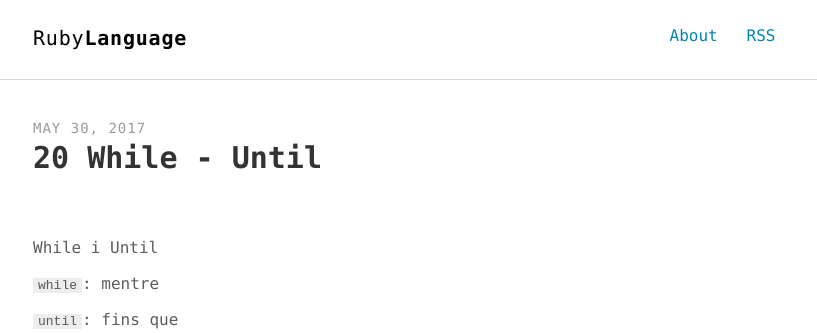
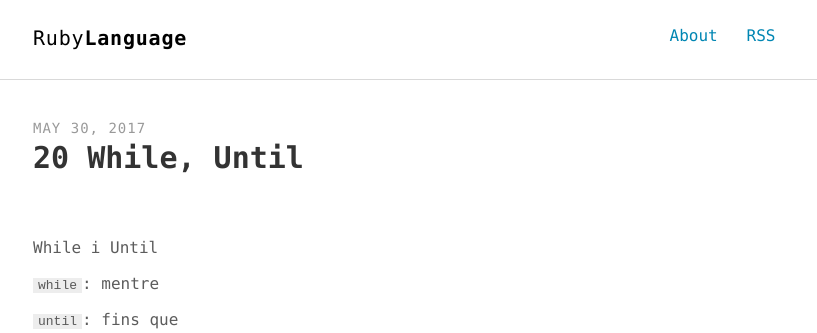
Before and after one commit to inclusa/ruby, a Jekyll site: the page built from _posts/2017-04-30-while-until.md, in a window 1280 px wide and 900 px high. Shown: the top 333 px of the window, without its empty margins (231-1048 px from the left). Built offline with Jekyll 4.4.1, drawn with Linux system fonts in a browser that asks for light colours; comment, search, counter and statistics services are not loaded.

Commit message:
Canvi menor

```diff
--- a/_posts/2017-04-30-while-until.md
+++ b/_posts/2017-04-30-while-until.md
@@ -1,6 +1,6 @@
 ---
 layout: post
-title: 20 While - Until
+title: 20 While, Until
 date: dg 30 abr 2017 05:42:39 CEST
 description: While - Until
 keywords:  while until
```
